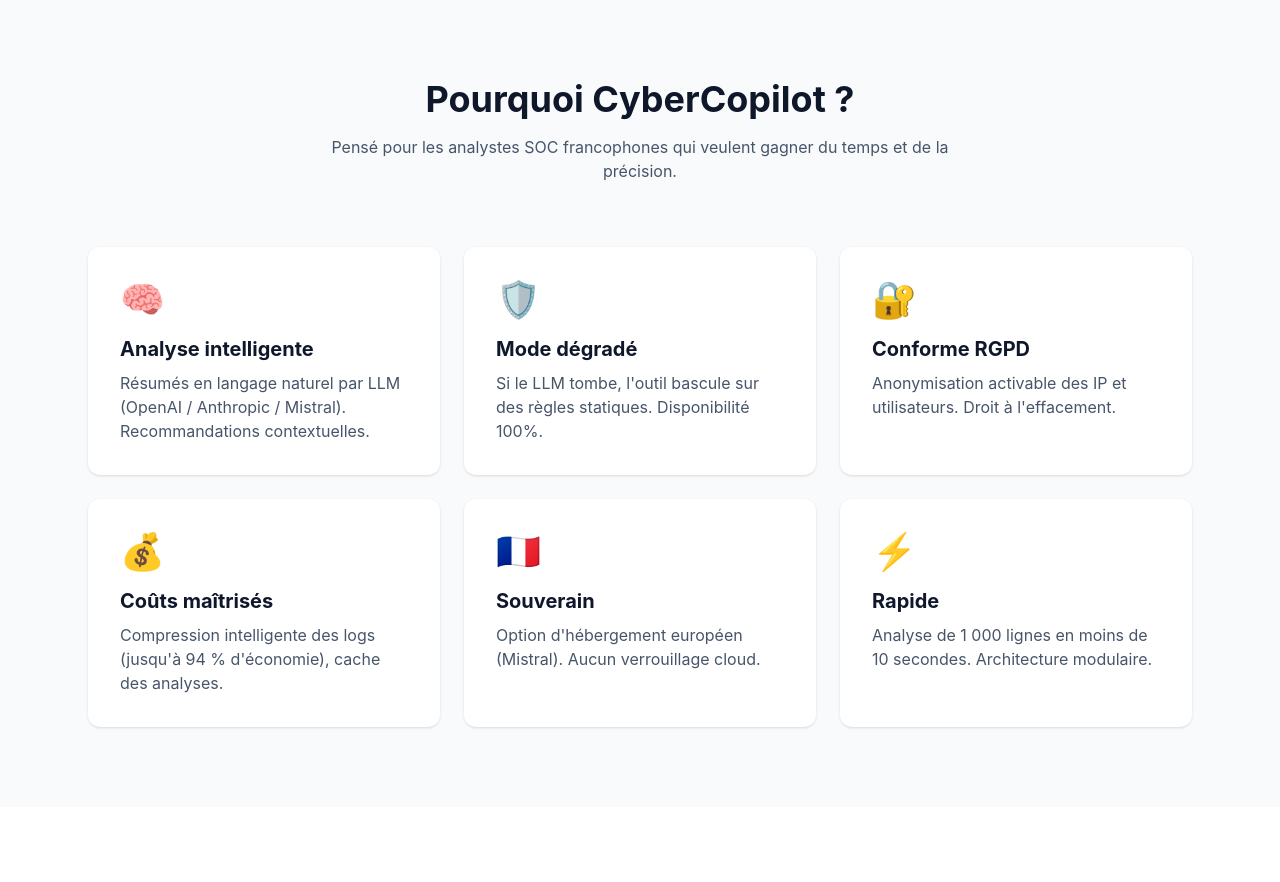
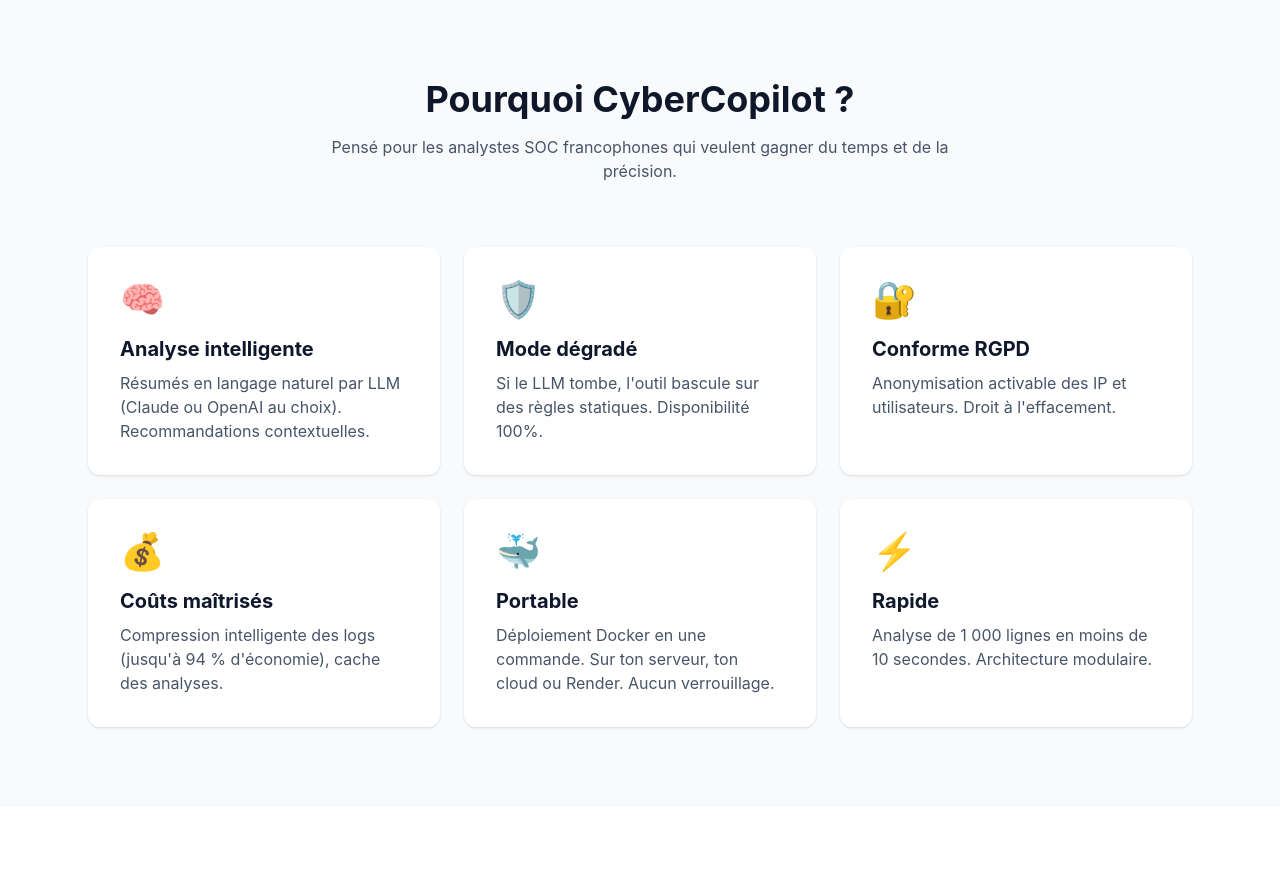
Before and after one commit to abdoul-latif-dev/cybercopilot, a FastAPI app: page / in a window 1280 px wide. Shown: the part 790-1672 px from the top of the page. Run offline with FastAPI, Linux system fonts and the light colour scheme; some libraries are stand-ins or nearby versions.

Commit message:
Landing: honest claims — no fake Mistral/sovereign claim

```diff
--- a/web/templates/landing.html
+++ b/web/templates/landing.html
@@ -70,11 +70,11 @@ body { font-family: -apple-system, BlinkMacSystemFont, 'Segoe UI', sans-serif; }
     </p>
     <div class="grid grid-cols-1 md:grid-cols-3 gap-6">
       {% for icon, title, desc in [
-        ('🧠', 'Analyse intelligente', 'Résumés en langage naturel par LLM (OpenAI / Anthropic / Mistral). Recommandations contextuelles.'),
+        ('🧠', 'Analyse intelligente', 'Résumés en langage naturel par LLM (Claude ou OpenAI au choix). Recommandations contextuelles.'),
         ('🛡️', 'Mode dégradé', 'Si le LLM tombe, l\'outil bascule sur des règles statiques. Disponibilité 100%.'),
         ('🔐', 'Conforme RGPD', 'Anonymisation activable des IP et utilisateurs. Droit à l\'effacement.'),
         ('💰', 'Coûts maîtrisés', 'Compression intelligente des logs (jusqu\'à 94 % d\'économie), cache des analyses.'),
-        ('🇫🇷', 'Souverain', 'Option d\'hébergement européen (Mistral). Aucun verrouillage cloud.'),
+        ('🐳', 'Portable', 'Déploiement Docker en une commande. Sur ton serveur, ton cloud ou Render. Aucun verrouillage.'),
         ('⚡', 'Rapide', 'Analyse de 1 000 lignes en moins de 10 secondes. Architecture modulaire.'),
       ] %}
       <div class="bg-white p-8 rounded-xl shadow hover:shadow-lg transition">
```
